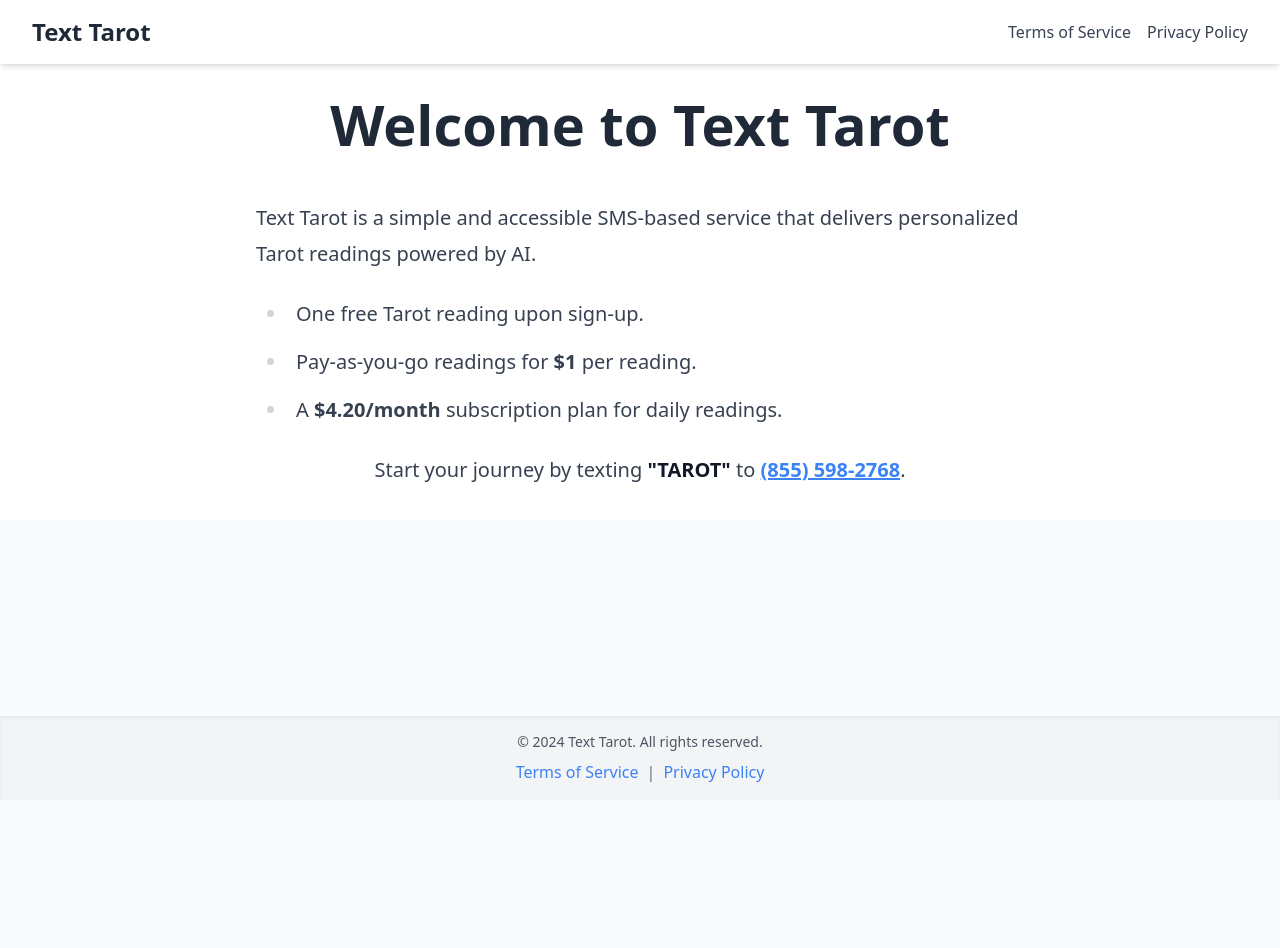
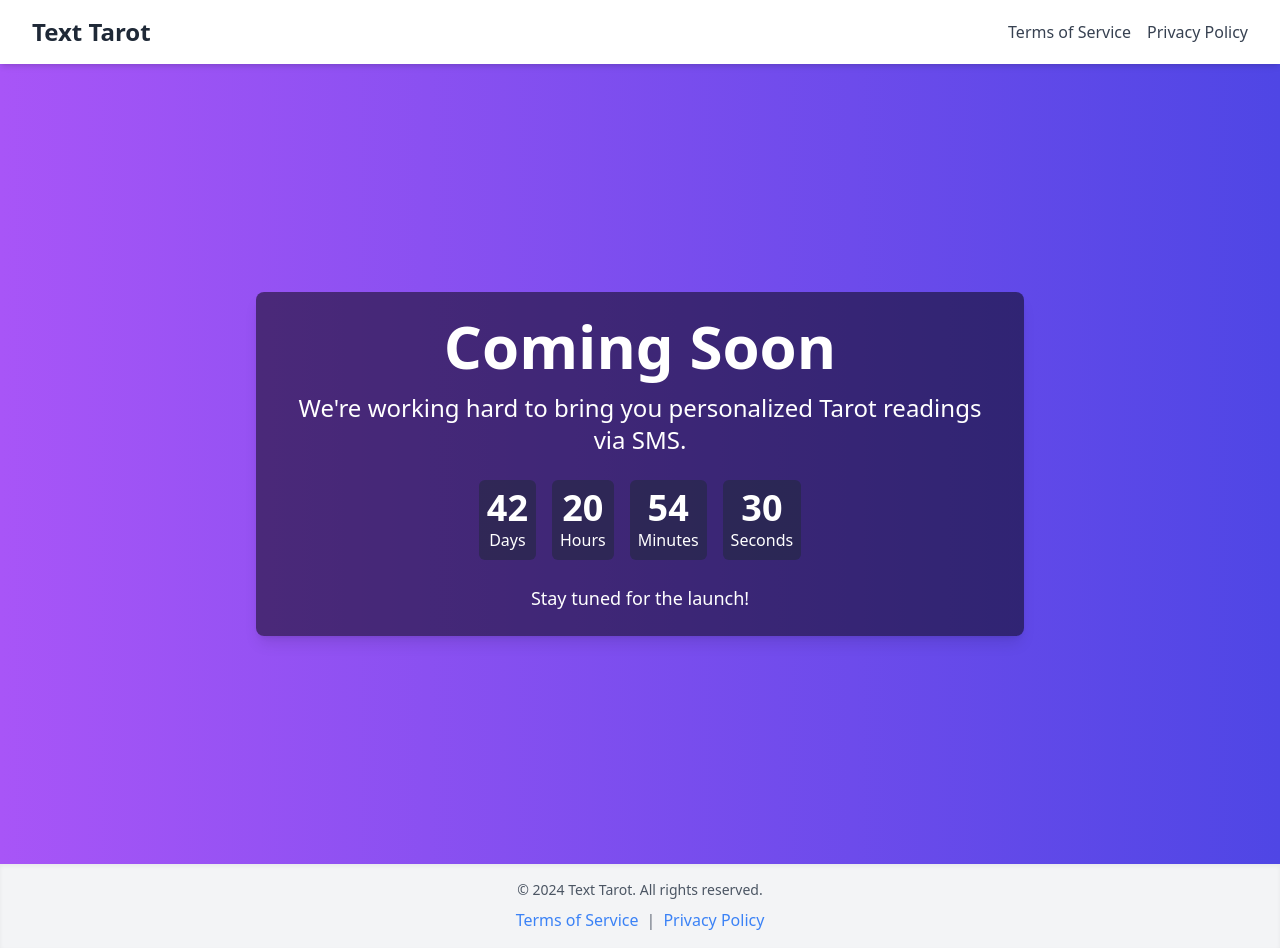
Before and after one commit to chrismeisner/text-tarot, a React (Create React App) app: page / in a window 1280 px wide. Before the commit the page ends 800 px from the top, so only its background shows below. Built offline with nearby package versions, Linux system fonts and the light colour scheme.

Commit message:
countdown

```diff
--- a/package.json
+++ b/package.json
@@ -9,6 +9,7 @@
     "@testing-library/user-event": "^13.5.0",
     "express": "^4.21.2",
     "react": "^18.2.0",
+    "react-countdown": "^2.3.6",
     "react-dom": "^18.2.0",
     "react-helmet": "^6.1.0",
     "react-router-dom": "^7.1.1",
--- a/src/App.js
+++ b/src/App.js
@@ -21,7 +21,7 @@ function App() {
         <Header />
 
         {/* Main Content */}
-        <main className="flex-1 pt-16 pb-16">
+        <main className="flex-1 pt-16">
           <Routes>
             <Route path="/" element={<Home />} />
             <Route path="/terms-of-service" element={<TermsOfService />} />
@@ -29,7 +29,7 @@ function App() {
           </Routes>
         </main>
 
-        {/* Fixed Footer */}
+        {/* Footer Positioned Below Main Content */}
         <Footer />
       </div>
     </Router>
--- a/src/components/Footer.jsx
+++ b/src/components/Footer.jsx
@@ -5,7 +5,7 @@ import { Link } from "react-router-dom";
 
 const Footer = () => {
   return (
-	<footer className="fixed bottom-0 left-0 right-0 text-center p-4 bg-gray-100 shadow-inner">
+	<footer className="text-center p-4 bg-gray-100 shadow-inner">
 	  <p className="text-sm text-gray-600">© 2024 Text Tarot. All rights reserved.</p>
 	  <div className="mt-2">
 		<Link to="/terms-of-service" className="text-blue-500 hover:underline mx-2">
--- a/src/pages/Home.jsx
+++ b/src/pages/Home.jsx
@@ -1,30 +1,74 @@
 // src/pages/Home.jsx
 
 import React from "react";
+import { Helmet } from "react-helmet";
+import Countdown from "react-countdown";
+
+// Define the target launch date: February 10, 2025, at 10 AM PST
+const launchDate = new Date("2025-02-10T18:00:00Z"); // 10 AM PST is 18:00 UTC
+
+// Renderer callback for react-countdown
+const renderer = ({ days, hours, minutes, seconds, completed }) => {
+  if (completed) {
+	// Render a completion state
+	return (
+	  <span className="text-lg md:text-2xl font-semibold">We're live!</span>
+	);
+  } else {
+	// Render the countdown
+	return (
+	  <div className="flex justify-center space-x-4 text-center">
+		<div className="p-2 bg-gray-800 bg-opacity-50 rounded-md dark:bg-gray-600 dark:bg-opacity-50">
+		  <span className="block text-2xl md:text-4xl font-bold">{days}</span>
+		  <span className="text-sm md:text-base">Days</span>
+		</div>
+		<div className="p-2 bg-gray-800 bg-opacity-50 rounded-md dark:bg-gray-600 dark:bg-opacity-50">
+		  <span className="block text-2xl md:text-4xl font-bold">{hours}</span>
+		  <span className="text-sm md:text-base">Hours</span>
+		</div>
+		<div className="p-2 bg-gray-800 bg-opacity-50 rounded-md dark:bg-gray-600 dark:bg-opacity-50">
+		  <span className="block text-2xl md:text-4xl font-bold">{minutes}</span>
+		  <span className="text-sm md:text-base">Minutes</span>
+		</div>
+		<div className="p-2 bg-gray-800 bg-opacity-50 rounded-md dark:bg-gray-600 dark:bg-opacity-50">
+		  <span className="block text-2xl md:text-4xl font-bold">{seconds}</span>
+		  <span className="text-sm md:text-base">Seconds</span>
+		</div>
+	  </div>
+	);
+  }
+};
 
 const Home = () => {
   return (
-	<main className="p-4 md:p-8 bg-white">
-	  {/* Container with Max-Width, Centering, and Prose Styling */}
-	  <div className="max-w-3xl mx-auto prose lg:prose-xl">
-		<h1 className="text-center text-gray-800">Welcome to Text Tarot</h1>
-		<p>
-		  Text Tarot is a simple and accessible SMS-based service that delivers
-		  personalized Tarot readings powered by AI.
-		</p>
-		<ul>
-		  <li>One free Tarot reading upon sign-up.</li>
-		  <li>Pay-as-you-go readings for <span className="font-semibold">$1</span> per reading.</li>
-		  <li>A <span className="font-semibold">$4.20/month</span> subscription plan for daily readings.</li>
-		</ul>
-		<p className="text-center">
-		  Start your journey by texting <strong>"TAROT"</strong> to{" "}
-		  <a href="tel:+18555982768" className="text-blue-500 underline">
-			<strong>(855) 598-2768</strong>
-		  </a>.
-		</p>
+	<>
+	  {/* Helmet for SEO and Page Metadata */}
+	  <Helmet>
+		<title>Text Tarot - Coming Soon</title>
+		<meta
+		  name="description"
+		  content="Text Tarot is launching soon! Get ready for personalized AI-powered Tarot readings via SMS."
+		/>
+	  </Helmet>
+
+	  {/* Full-Screen Centered Container Without Padding */}
+	  <div className="flex flex-col items-center justify-center min-h-screen bg-gradient-to-r from-purple-500 to-indigo-600">
+		{/* Overlay Container */}
+		<div className="text-center text-white p-6 bg-black bg-opacity-50 rounded-lg shadow-lg w-full max-w-3xl dark:bg-gray-700 dark:bg-opacity-75">
+		  <h1 className="text-4xl md:text-6xl font-extrabold mb-4">Coming Soon</h1>
+		  <p className="text-lg md:text-2xl mb-6">
+			We're working hard to bring you personalized Tarot readings via SMS.
+		  </p>
+
+		  {/* Countdown Timer */}
+		  <Countdown date={launchDate} renderer={renderer} />
+
+		  <p className="text-md md:text-lg mt-6">
+			Stay tuned for the launch!
+		  </p>
+		</div>
 	  </div>
-	</main>
+	</>
   );
 };
 
--- a/src/pages/legal/PrivacyPolicy.jsx
+++ b/src/pages/legal/PrivacyPolicy.jsx
@@ -83,7 +83,6 @@ const PrivacyPolicy = () => {
 		  <strong>Email:</strong> <a href="mailto:support@text-tarot.com" className="text-blue-500 hover:underline">support@text-tarot.com</a>
 		</p>
 
-		<p className="text-sm text-center text-gray-600 mt-8">© 2024 Text Tarot. All rights reserved.</p>
 	  </div>
 	</>
   );
--- a/src/pages/legal/TermsOfService.jsx
+++ b/src/pages/legal/TermsOfService.jsx
@@ -101,7 +101,6 @@ const TermsOfService = () => {
 		  <strong>Email:</strong> <a href="mailto:support@text-tarot.com" className="text-blue-500 hover:underline">support@text-tarot.com</a>
 		</p>
 
-		<p className="text-sm text-center text-gray-600 mt-8">© 2024 Text Tarot. All rights reserved.</p>
 	  </div>
 	</>
   );
```
Also changed, not shown: 1 other file (tests, documents, lock files or other folders).
